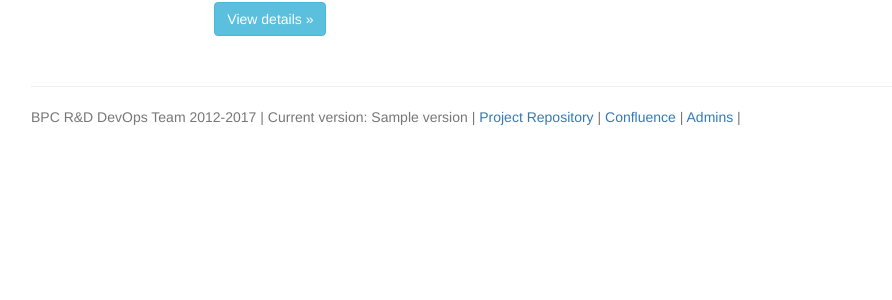
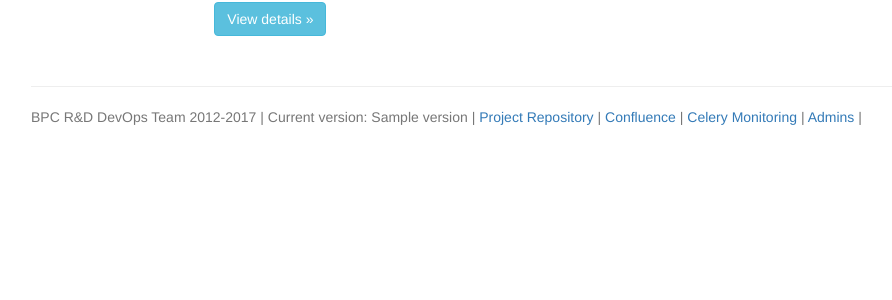
Before and after one commit to dr013/rndgui, a Django app: template acm/templates/start.html in a window 1280 px wide; the page is wider, and only the part inside the window is pictured. Shown: the part 314-614 px from the top of that part, without its empty margins (39-931 px from the left). Run offline with Django 3.2, Linux system fonts and the light colour scheme; the template is opened without the code that fills it: most values are stand-ins (such as "Sample title", 1, 10 or a date in 2020); parts of the project's set-up code (start-up, migrations or seed data) failed here and were passed over; some libraries are stand-ins or nearby versions.

Commit message:
Celery monitoring to all

```diff
--- a/templates/base.html
+++ b/templates/base.html
@@ -120,8 +120,8 @@
             <span class="text-muted"><a href="https://confluence.bpcbt.com/display/SVCI/">Confluence</a> | </span>
             {% if user.is_staff %}
                 <span class="text-muted"><a href="http://gitlab.bt.bpc.in/DevOps/rndgui/environments">Deploy Control Panel</a> |</span>
-                <span class="text-muted"><a href="http://sv2-web.bt.bpc.in:5555">Celery Monitoring</a> |</span>
             {% endif %}
+            <span class="text-muted"><a href="http://sv2-web.bt.bpc.in:5555">Celery Monitoring</a> |</span>
             <span class="text-muted"><a href="{% url 'admin-list' %}"> Admins</a> |</span>
         </p>
     </div>
```
